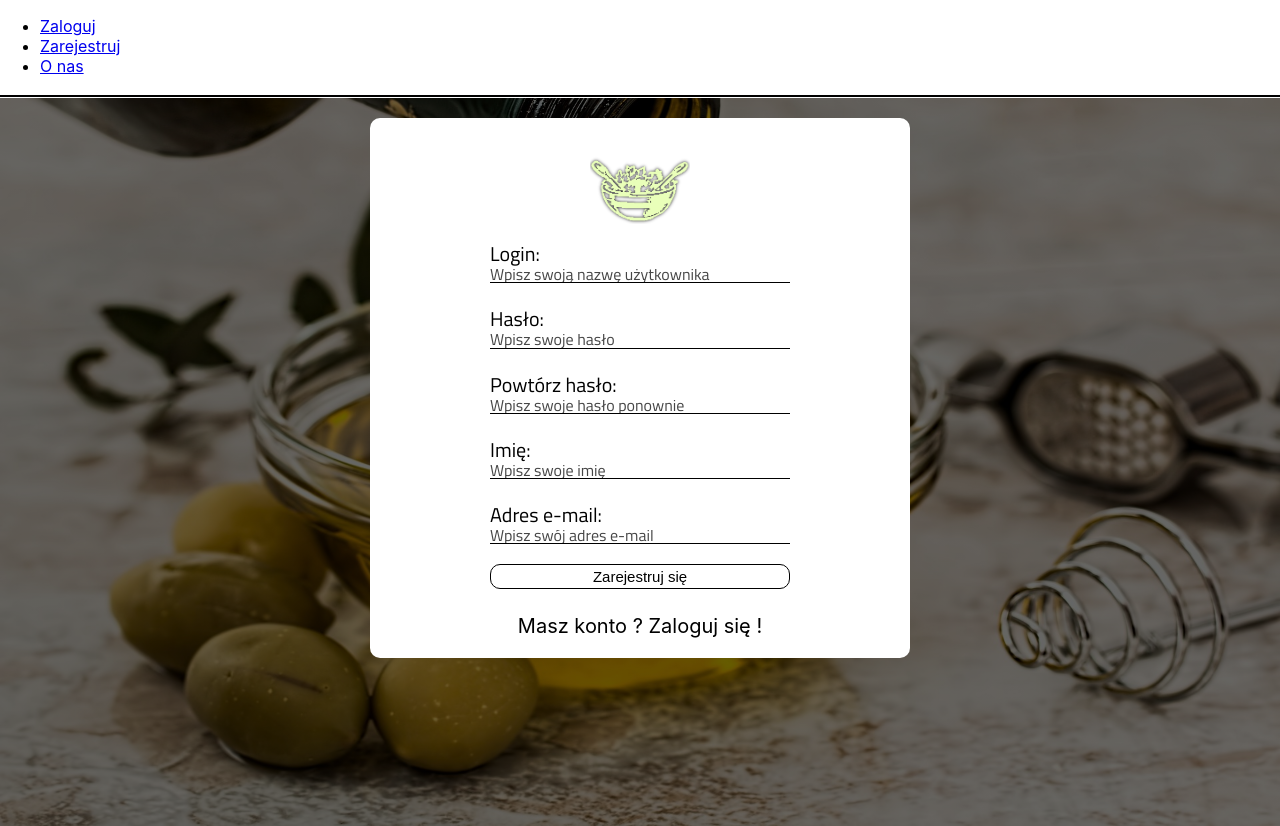
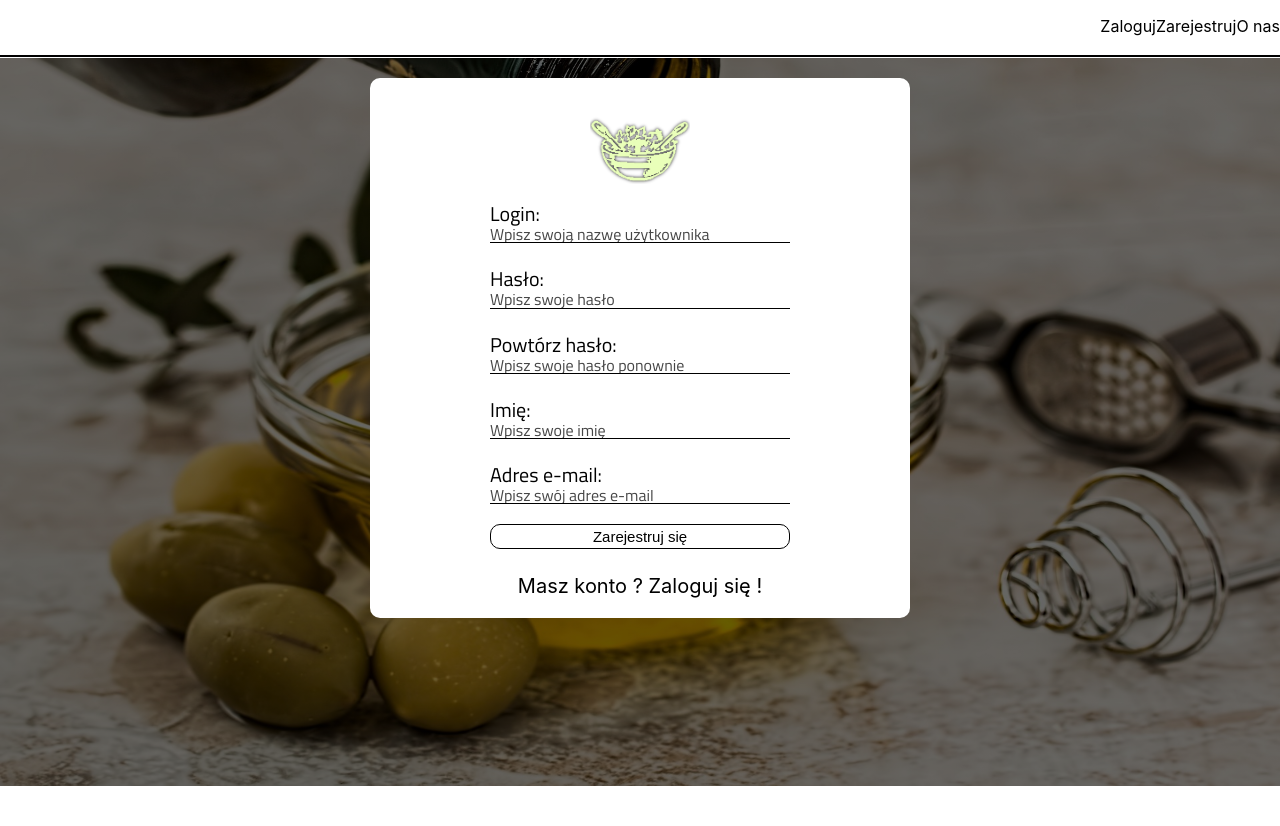
Before and after one commit to mattxml/ReactApp, a React (Create React App) app: page /register in a window 1280 px wide. After the commit the page ends 800 px from the top, so only its background shows below. Built offline with nearby package versions, Linux system fonts and the light colour scheme.

Commit message:
Tommorow validate forms

```diff
--- a/src/components/Login.js
+++ b/src/components/Login.js
@@ -14,7 +14,7 @@ import {
   StyleLink,
   LoginFlex
 } from "../styles/LoginStyle";
-import Header from "./MenuLogin";
+
 const Login = () => {
   const [tempLogin, addTempLogin] = useState([]);
   const newLogin = event => {
--- a/src/components/MenuLogin.js
+++ b/src/components/MenuLogin.js
@@ -1,13 +1,11 @@
 import React, { useContext, useState } from "react";
 import "../styles/MenuLoginStyle.css";
-import Wall from "./Wall";
-import Reciptes from "./Reciptes";
-import Places from "./Places";
+
 import { NewLoginInfo } from "../context/LoginInfo";
-import { BrowserRouter as Router, Route, Link } from "react-router-dom";
+import { BrowserRouter as Link } from "react-router-dom";
 const Header = () => {
   const user = useContext(NewLoginInfo);
-  const [clicked, setClicked] = useState("false");
+  const [clicked, setClicked] = useState(false);
 
   const userSettings = () => {
     setClicked(prev => !prev);
@@ -18,16 +16,16 @@ const Header = () => {
   };
   return (
     <header className="header">
-      {user.username == "" ? (
+      {user.username === "" ? (
         <nav>
-          <ul className="ulMenu">
-            <li className="liMenu">
+          <ul className="menuUnorderedList">
+            <li className="menuList">
               <Link to="/">Zaloguj</Link>
             </li>
-            <li className="liMenu">
+            <li className="menuList">
               <Link to="/register">Zarejestruj</Link>
             </li>
-            <li className="liMenu">
+            <li className="menuList">
               <Link to="/about">O nas</Link>
             </li>
           </ul>
@@ -39,8 +37,10 @@ const Header = () => {
               <p class="userName">{user.username}</p>
               {clicked == true && (
                 <div>
-                  <li>Profil</li>
-                  <li onClick={userLogout}>Wyloguj</li>
+                  <li class="userOption">Profil</li>
+                  <li class="userOption" onClick={userLogout}>
+                    Wyloguj
+                  </li>
                 </div>
               )}
             </ul>
--- a/src/components/Page.js
+++ b/src/components/Page.js
@@ -1,13 +1,13 @@
-import React, { useContext, useState } from "react";
+import React, { useContext } from "react";
 import { NewLoginInfo } from "../context/LoginInfo";
 import { Redirect } from "react-router-dom";
-import { BrowserRouter as Router, Route, Link } from "react-router-dom";
+import { BrowserRouter as Route, Link } from "react-router-dom";
 const Page = () => {
   const user = useContext(NewLoginInfo);
 
   return (
     <div>
-      {/*user.username == "" && <Redirect to="/" />*/}
+      {user.username == "" && <Redirect to="/" />}
       <Route>
         <Link to="/wall"> we</Link>
       </Route>
--- a/src/components/Places.js
+++ b/src/components/Places.js
@@ -0,0 +1,13 @@
+import React, { useContext } from "react";
+import { NewLoginInfo } from "../context/LoginInfo";
+import { BrowserRouter as Redirect } from "react-router-dom";
+const Places = () => {
+  const user = useContext(NewLoginInfo);
+  return (
+    <div>
+      {user.username == "" && <Redirect to="/" />}
+      SIEMA
+    </div>
+  );
+};
+export default Places;
--- a/src/components/Reciptes.js
+++ b/src/components/Reciptes.js
@@ -0,0 +1,13 @@
+import React, { useContext } from "react";
+import { NewLoginInfo } from "../context/LoginInfo";
+import { BrowserRouter as Redirect } from "react-router-dom";
+const Reciptes = () => {
+  const user = useContext(NewLoginInfo);
+  return (
+    <div>
+      {user.username == "" && <Redirect to="/" />}
+      SIEMA
+    </div>
+  );
+};
+export default Reciptes;
--- a/src/components/Register.js
+++ b/src/components/Register.js
@@ -1,5 +1,5 @@
-import React from "react";
-import { BrowserRouter as Route } from "react-router-dom";
+import React, { useContext } from "react";
+import { BrowserRouter as Route, Redirect } from "react-router-dom";
 import BeVegan from "../images/BeVeganIcon.png";
 import {
   LoginPage,
@@ -14,10 +14,12 @@ import {
   TextField,
   FormButton
 } from "../styles/RegisterStyle";
-import Header from "./MenuLogin";
+import { NewLoginInfo } from "../context/LoginInfo";
 const Register = () => {
+  const user = useContext(NewLoginInfo);
   return (
     <LoginPage>
+      {user.username != "" && <Redirect to="/page" />}
       <LoginFlex>
         <FormArea>
           <Image src={BeVegan} alt="be vegan logo" />
--- a/src/components/Wall.js
+++ b/src/components/Wall.js
@@ -1,5 +1,13 @@
-import React from "react";
+import React, { useContext } from "react";
+import { NewLoginInfo } from "../context/LoginInfo";
+import { BrowserRouter as Redirect } from "react-router-dom";
 const Wall = () => {
-  return <div>SIEMA</div>;
+  const user = useContext(NewLoginInfo);
+  return (
+    <div>
+      {user.username == "" && <Redirect to="/" />}
+      SIEMA
+    </div>
+  );
 };
 export default Wall;
--- a/src/styles/MenuLoginStyle.css
+++ b/src/styles/MenuLoginStyle.css
@@ -3,6 +3,24 @@
   background: white;
   padding: 0 0 0.2em 0;
   border-bottom: 2px solid black;
+}
+.menuList a {
+  box-shadow: none;
+  color: black;
+  text-decoration: none;
+  margin-right: 2em;
+  padding: 0 0 1em 0;
+}
+.menuList:hover {
+  font-weight: bold;
+}
+
+.menuUnorderedList {
+  display: flex;
+  list-style: none;
+  align-items: center;
+  justify-content: flex-end;
+  padding: 0;
 }
 .navOrderedList {
   list-style: none;
@@ -32,5 +50,15 @@ a:active {
   font-weight: bold;
 }
 .userName {
-  background: green;
+  padding: 1em;
+  box-shadow: none;
+  text-align: center;
+  background: #b5f4d2;
+  transition: border-radius 0.3s;
 }
+.userName:hover {
+  border-radius: 20px;
+}
+.userOption:hover {
+  font-weight: bold;
+}
```
